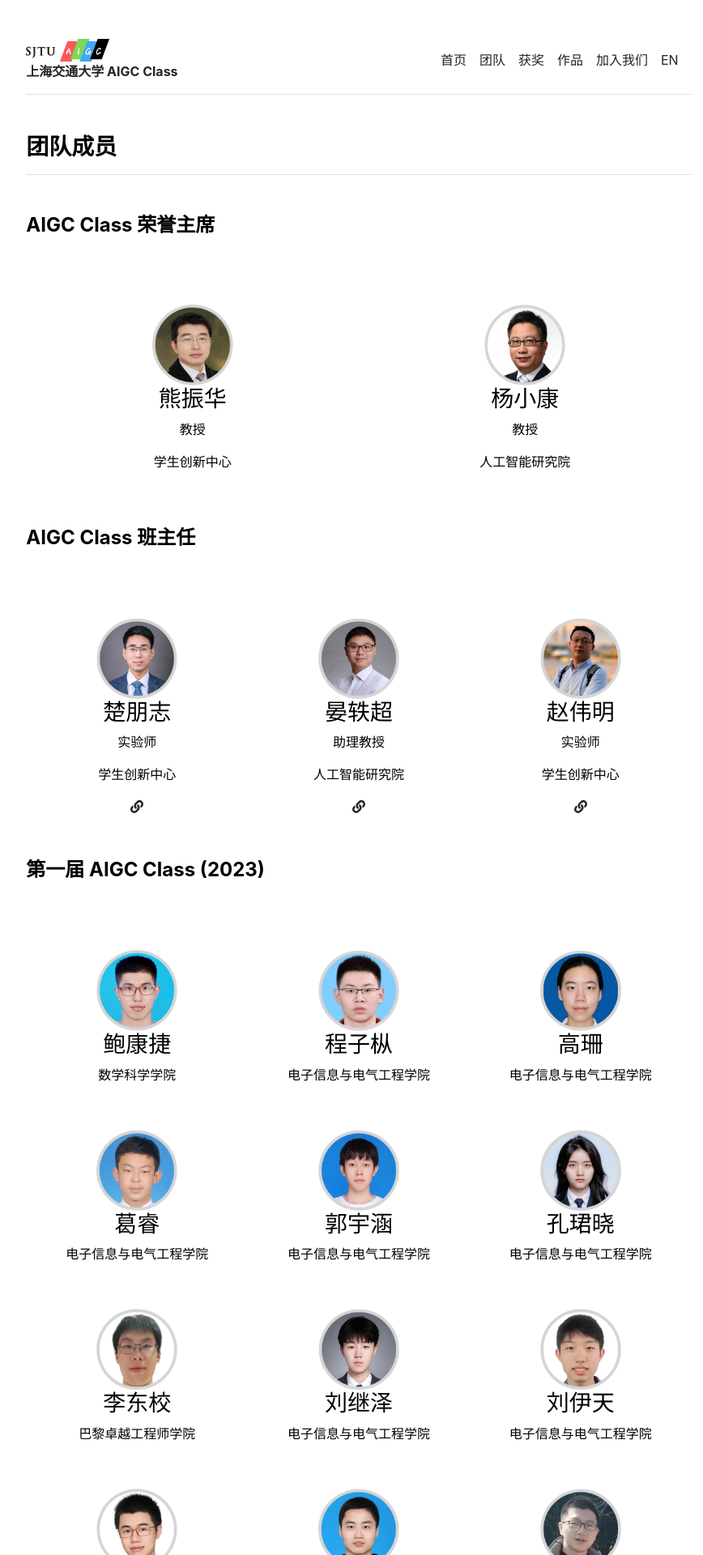
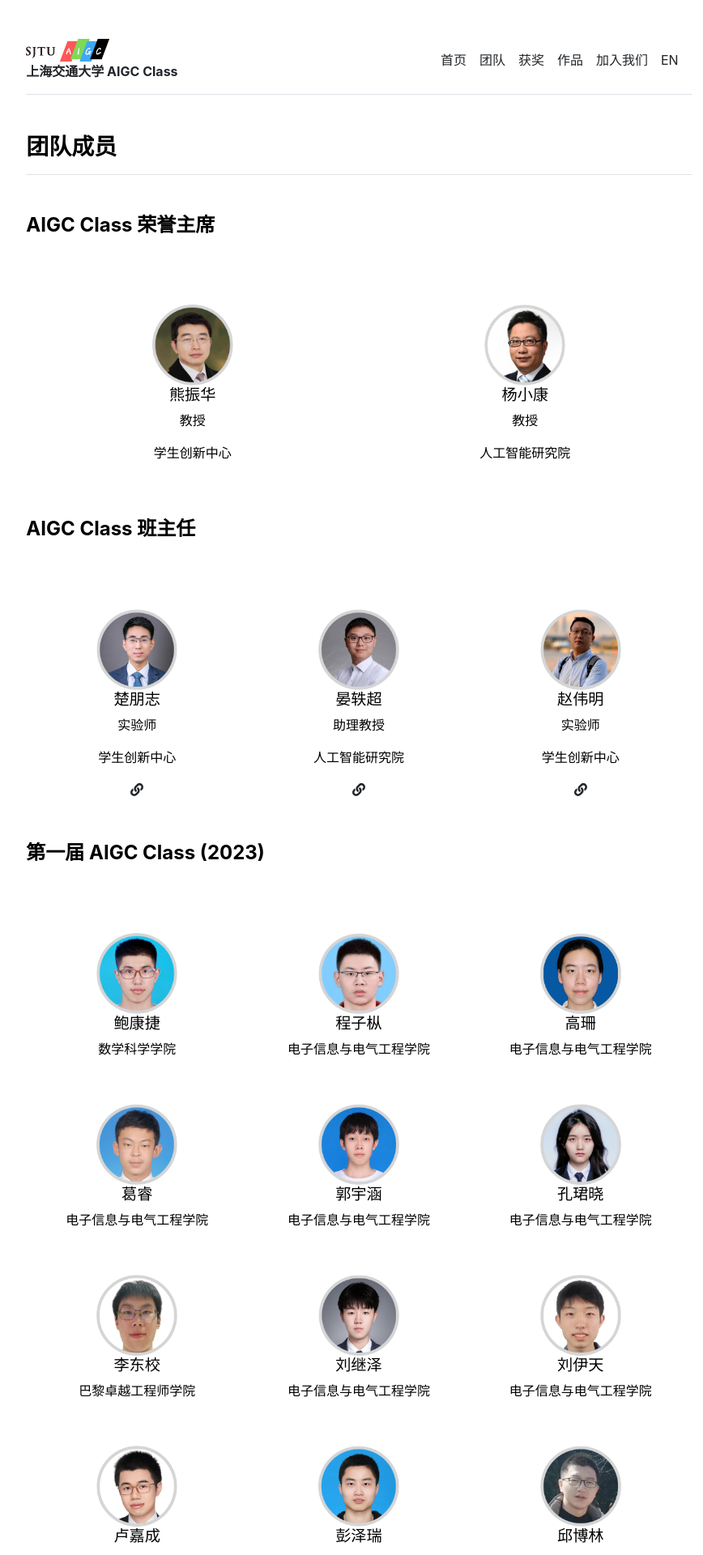
Before and after one commit to SJTU-AIGC/cn, a Jekyll site: the page built from team.md, in a window 1280 px wide. Shown: the top 1920 px of the page at 81% size, without its empty margins (197-1065 px from the left). Built offline with Jekyll 4.4.1, drawn with Linux system fonts in a browser that asks for light colours.

Commit message:
Update people.html

```diff
--- a/_layouts/people.html
+++ b/_layouts/people.html
@@ -58,13 +58,19 @@ layout: default
   margin-bottom: 2em;
 }
 .team-member {
-  flex: 0 1 200px;
+  flex: 0 1 220px;
   margin: 20px;
   text-align: center;
 }
 .team-member img {
   width: 100px;
   height: 100px;
+}
+.team-member h3 {
+  font-size: 1.2em; /* Adjust the font size if necessary */
+  white-space: nowrap; /* Prevent the name from wrapping */
+  overflow: hidden;
+  text-overflow: ellipsis; /* Add ellipsis if the name is too long */
 }
 
 /* 为移动设备添加媒体查询 */
```
